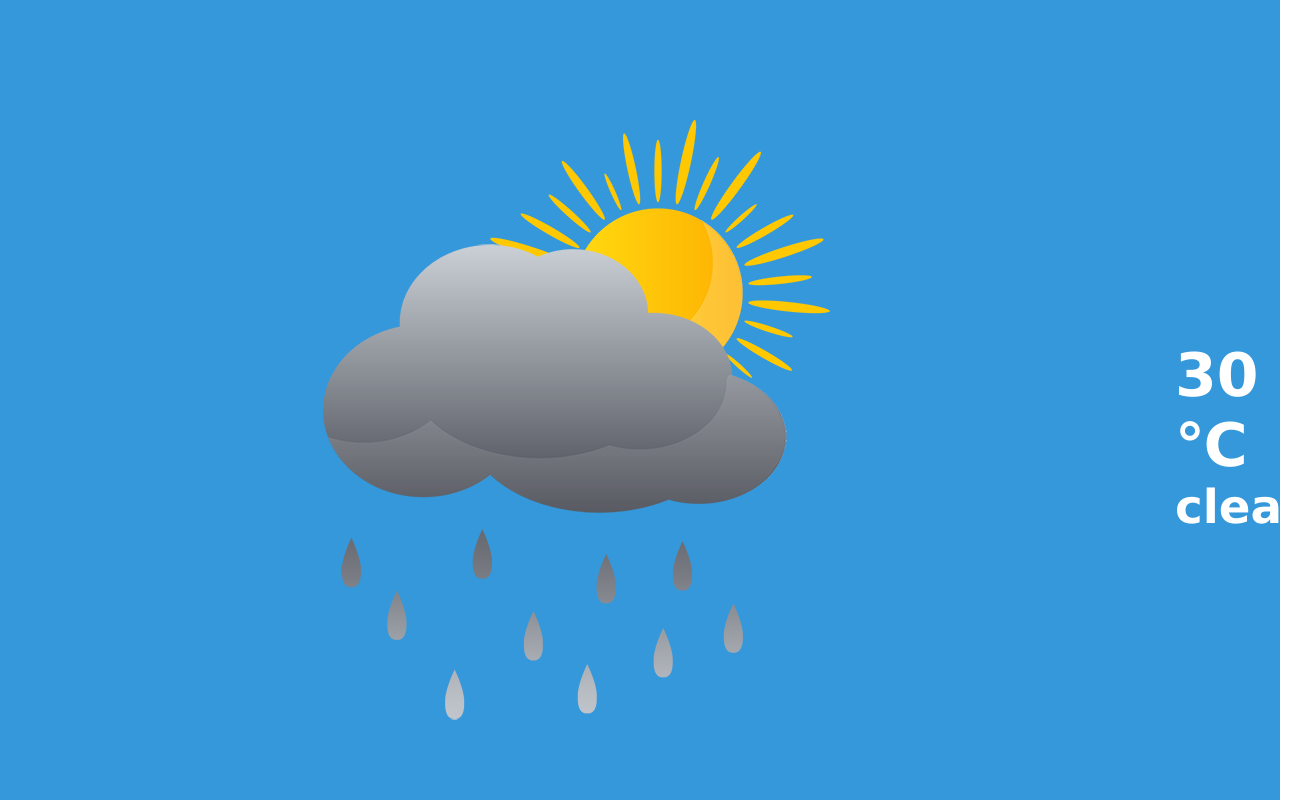
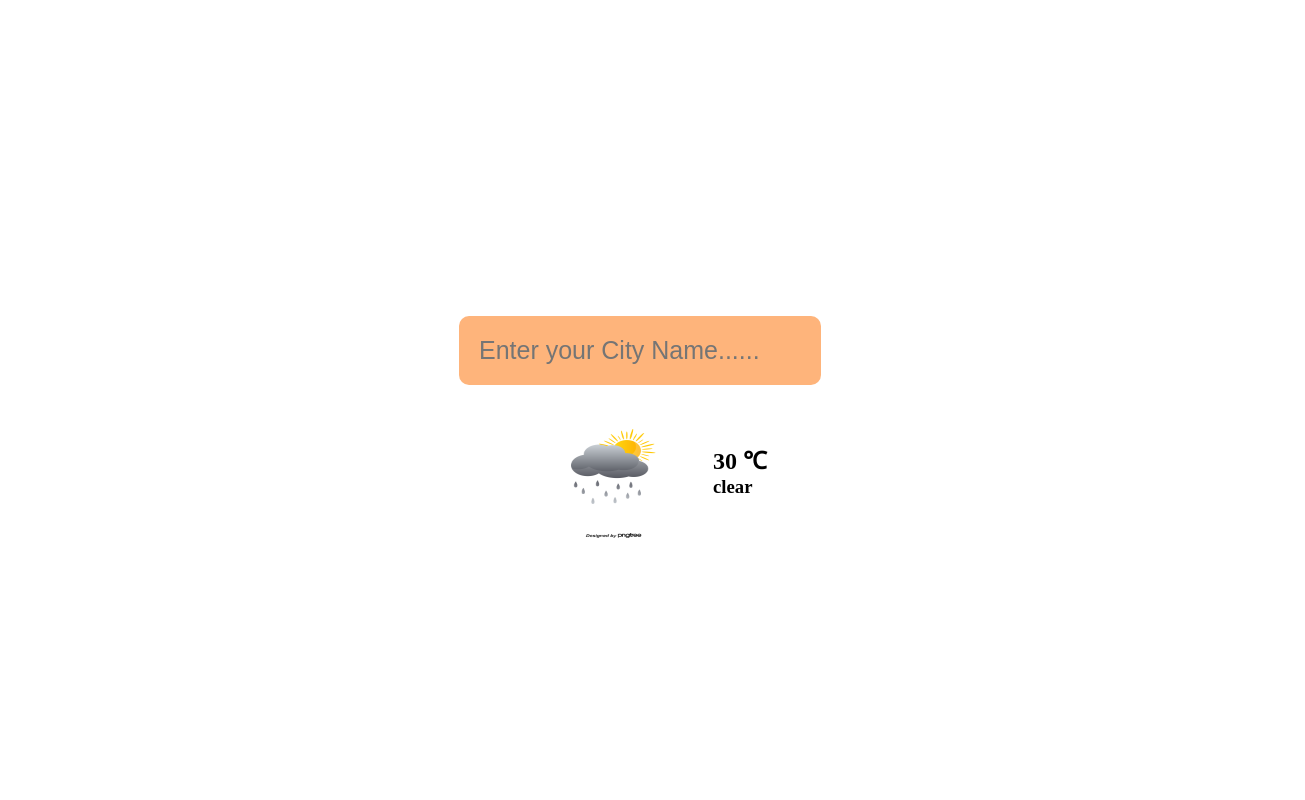
Before and after one commit to Rakibul457/Letest-weather-app, a plain HTML site: page index.html in a window 1280 px wide. Shown: the top 800 px of the page, 1305 px wide, since content can reach past the window. Drawn offline with Linux system fonts and the light colour scheme.

Commit message:
update ui

```diff
--- a/style.css
+++ b/style.css
@@ -1,38 +1,35 @@
-* {
+*{
+    margin: 0;
     padding: 0;
-    margin: 0;
-    font-family: Verdana, Geneva, Tahoma, sans-serif;
     box-sizing: border-box;
 }
 
-main {
+main{
     width: 100%;
     height: 100vh;
-    background-color: #3498db;
+    background-color: linear-gradient(to right, #ff7e5f, #feb47b);
     display: flex;
     justify-content: center;
     align-items: center;
     flex-direction: column;
 }
-
-.row {
+.row{
+    width: 1000px;
+    height: 100px;
+    margin-top:20px;
     display: flex;
     align-items: center;
-    /* vertically */
     justify-content: center;
-    /* horizontally */
-    width: 1000px;
-    margin: 10px;
-    font-size: 40px;
-    color: white;
 }
-
-#search {
+.row img{
+    width: 200px;
+    height: 150px;
+}
+#search{
+    padding: 20px;
     font-size: 25px;
-    padding: 10px;
-    border-radius: 25px;
+    color: black;
+    border-radius: 10px;
     border: none;
-    outline: none;
-    box-shadow: 0px 0px 5px grey;
-
+    background-color: #feb47b;
 }
```
